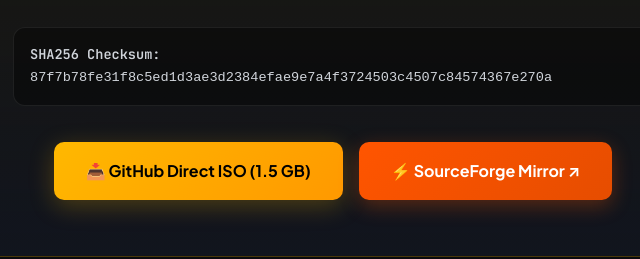
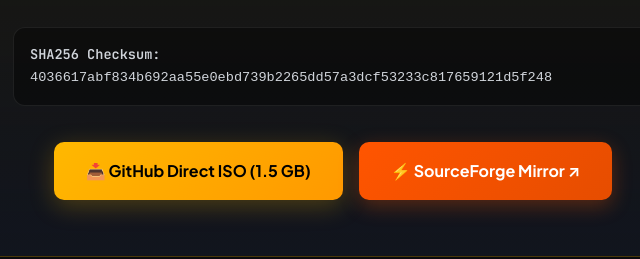
Before and after one commit to nosleepzzz/luminos, a plain HTML site: page index.html in a window 1280 px wide. Shown: the part 3396-3655 px from the top of the page, 307-947 px from the left. Drawn offline with Linux system fonts and the light colour scheme.

Commit message:
Update SHA256 checksum for freshly branded ISO

```diff
--- a/index.html
+++ b/index.html
@@ -222,7 +222,7 @@
       <p>Universal 1.5 GB ISO image supporting all 4 official LuminOS Flavors on x86_64 PCs.</p>
 
       <div class="hash-box">
-        <div><strong>SHA256 Checksum:</strong> <code>87f7b78fe31f8c5ed1d3ae3d2384efae9e7a4f3724503c4507c84574367e270a</code></div>
+        <div><strong>SHA256 Checksum:</strong> <code>4036617abf834b692aa55e0ebd739b2265dd57a3dcf53233c817659121d5f248</code></div>
       </div>
 
       <div class="dl-actions">
```
Also changed, not shown: website/index.html (+1 -1 lines), 1 other file.
